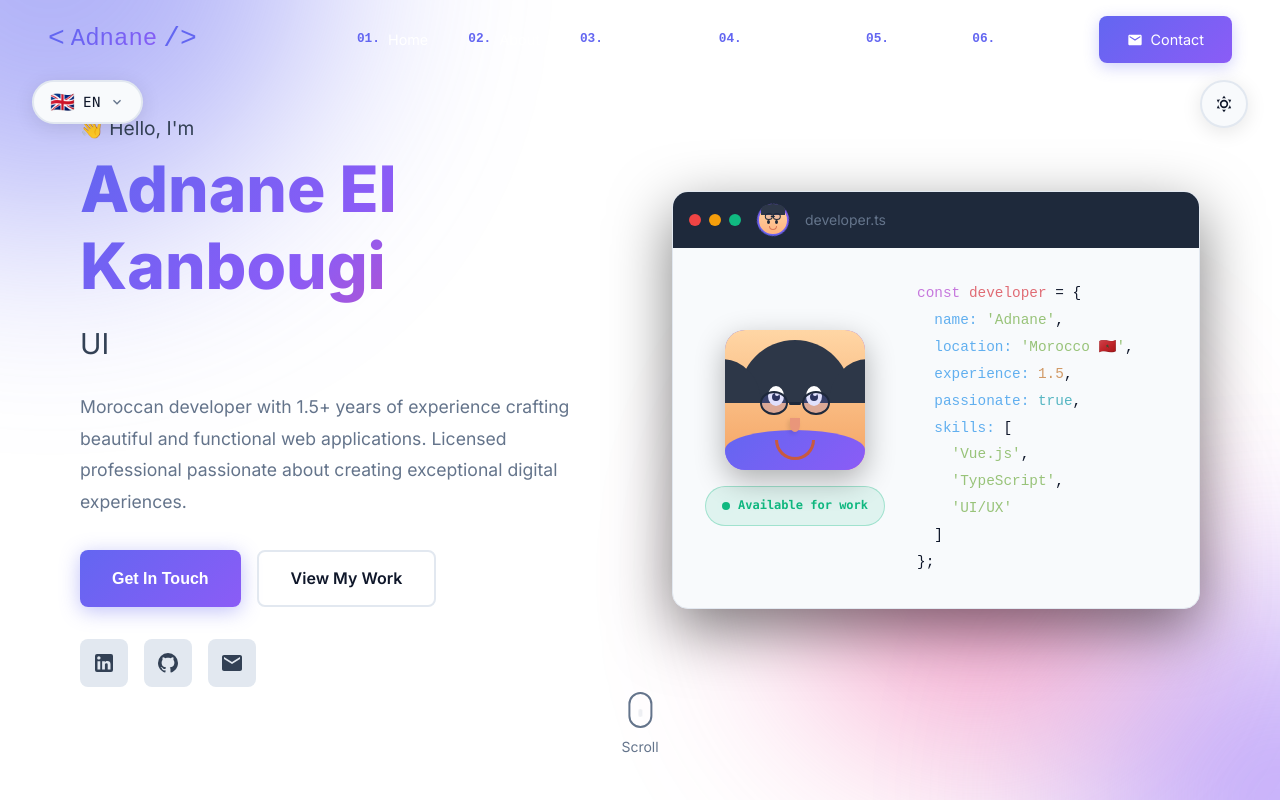
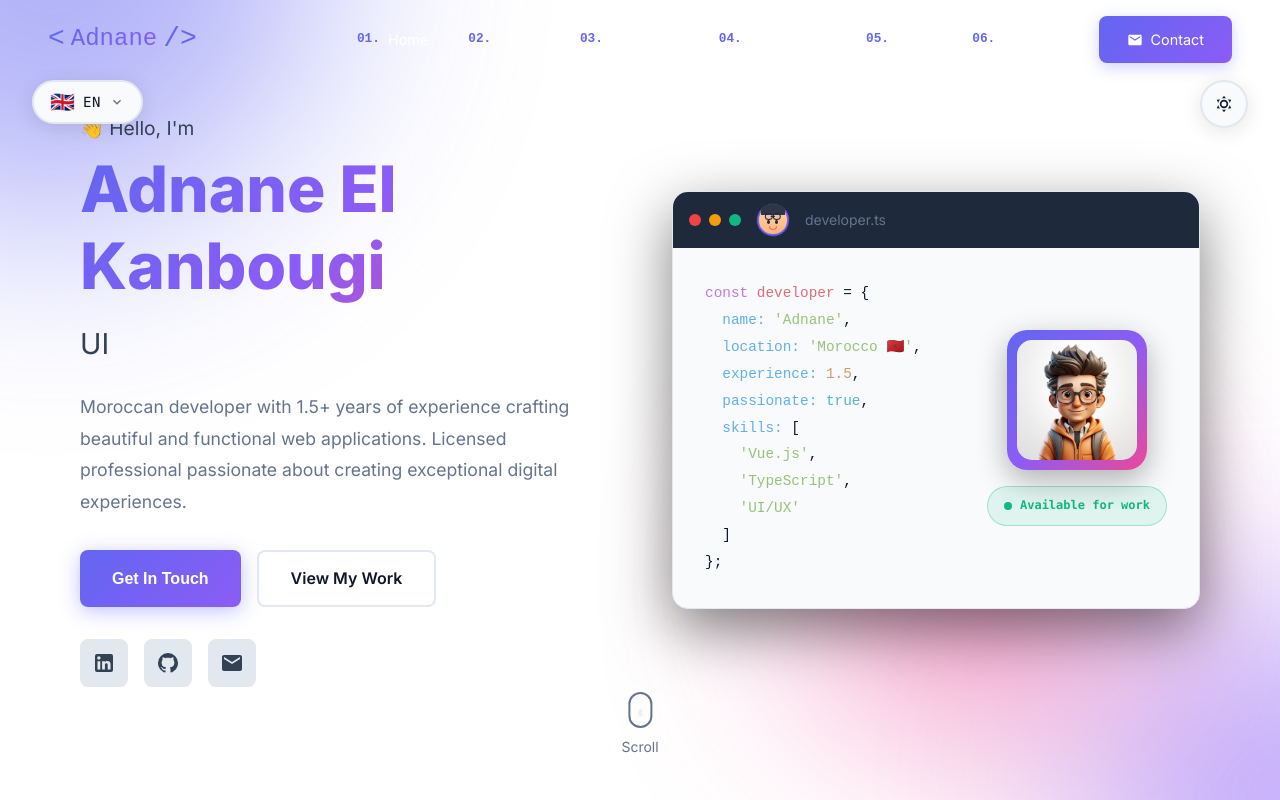
Before and after one commit to Adnane-elKanbouji/portfolio, a Vue app: page / in a window 1280 px wide. Shown: the top 800 px of the page. Built offline with nearby package versions, Linux system fonts and the light colour scheme.

Commit message:
added avatar profile in hero section

```diff
--- a/src/components/HeroSection.vue
+++ b/src/components/HeroSection.vue
@@ -125,34 +125,6 @@ const scrollToContact = () => {
                     </div>
                     <div class="window-content">
                         <div class="content-layout">
-                            <div class="profile-section">
-                                <div class="profile-image">
-                                    <div class="profile-avatar">
-                                        <div class="avatar-gradient"></div>
-                                        <div class="avatar-dev">
-                                            <div class="dev-hair"></div>
-                                            <div class="dev-face">
-                                                <div class="dev-eyes">
-                                                    <div class="dev-eye left"></div>
-                                                    <div class="dev-eye right"></div>
-                                                </div>
-                                                <div class="dev-glasses">
-                                                    <div class="dev-lens left"></div>
-                                                    <div class="dev-lens right"></div>
-                                                    <div class="dev-bridge"></div>
-                                                </div>
-                                                <div class="dev-nose"></div>
-                                                <div class="dev-mouth"></div>
-                                            </div>
-                                            <div class="dev-shoulders"></div>
-                                        </div>
-                                    </div>
-                                    <div class="profile-status">
-                                        <span class="status-dot"></span>
-                                        <span class="status-text">Available for work</span>
-                                    </div>
-                                </div>
-                            </div>
                             <div class="code-section">
                                 <code>
                   <span class="keyword">const</span> <span class="variable">developer</span> = {<br/>
@@ -167,6 +139,18 @@ const scrollToContact = () => {
                   &nbsp;&nbsp;]<br/>
                   };
                 </code>
+                            </div>
+                            <div class="profile-section">
+                                <div class="profile-image">
+                                    <div class="profile-avatar">
+                                        <img src="../assets/avatar.avif" alt="Adnane Developer Avatar"
+                                            class="avatar-image" />
+                                    </div>
+                                    <div class="profile-status">
+                                        <span class="status-dot"></span>
+                                        <span class="status-text">Available for work</span>
+                                    </div>
+                                </div>
                             </div>
                         </div>
                     </div>
@@ -793,6 +777,20 @@ const scrollToContact = () => {
     border-radius: 20px;
     overflow: hidden;
     box-shadow: 0 10px 30px rgba(0, 0, 0, 0.3);
+    background: linear-gradient(135deg, var(--primary), var(--secondary), var(--accent));
+    padding: 5px;
+    display: flex;
+    align-items: center;
+    justify-content: center;
+}
+
+.avatar-image {
+    width: calc(100% - 10px);
+    height: calc(100% - 10px);
+    border-radius: 15px;
+    object-fit: cover;
+    display: block;
+    background: white;
 }
 
 .avatar-gradient {
@@ -813,172 +811,6 @@ const scrollToContact = () => {
     50% {
         transform: scale(1.1) rotate(10deg);
     }
-}
-
-.avatar-dev {
-    position: relative;
-    width: 100%;
-    height: 100%;
-    display: flex;
-    flex-direction: column;
-    align-items: center;
-    justify-content: center;
-    background: linear-gradient(180deg, #ffd6a5 0%, #f4a261 100%);
-}
-
-.dev-hair {
-    position: absolute;
-    top: 10px;
-    width: 80%;
-    height: 45%;
-    background: #2d3748;
-    border-radius: 60px 60px 0 0;
-    z-index: 2;
-}
-
-.dev-hair::before {
-    content: '';
-    position: absolute;
-    width: 35%;
-    height: 70%;
-    background: #2d3748;
-    border-radius: 0 100% 0 0;
-    left: -15%;
-    top: 30%;
-}
-
-.dev-hair::after {
-    content: '';
-    position: absolute;
-    width: 35%;
-    height: 70%;
-    background: #2d3748;
-    border-radius: 100% 0 0 0;
-    right: -15%;
-    top: 30%;
-}
-
-.dev-face {
-    position: relative;
-    margin-top: 45px;
-    z-index: 3;
-}
-
-.dev-eyes {
-    display: flex;
-    gap: 22px;
-    margin-bottom: 8px;
-}
-
-.dev-eye {
-    width: 16px;
-    height: 20px;
-    background: white;
-    border-radius: 50%;
-    position: relative;
-    animation: devBlink 5s infinite;
-}
-
-.dev-eye::after {
-    content: '';
-    position: absolute;
-    width: 8px;
-    height: 8px;
-    background: #1e293b;
-    border-radius: 50%;
-    top: 7px;
-    left: 4px;
-}
-
-.dev-eye::before {
-    content: '';
-    position: absolute;
-    width: 4px;
-    height: 4px;
-    background: white;
-    border-radius: 50%;
-    top: 6px;
-    left: 7px;
-    z-index: 1;
-}
-
-@keyframes devBlink {
-
-    0%,
-    49%,
-    51%,
-    100% {
-        transform: scaleY(1);
-    }
-
-    50% {
-        transform: scaleY(0.1);
-    }
-}
-
-.dev-glasses {
-    position: absolute;
-    top: 5px;
-    left: 50%;
-    transform: translateX(-50%);
-    width: 70px;
-    height: 30px;
-    z-index: 4;
-}
-
-.dev-lens {
-    position: absolute;
-    width: 28px;
-    height: 24px;
-    border: 2.5px solid #1e293b;
-    border-radius: 50%;
-    background: rgba(99, 102, 241, 0.2);
-}
-
-.dev-lens.left {
-    left: 0;
-}
-
-.dev-lens.right {
-    right: 0;
-}
-
-.dev-bridge {
-    position: absolute;
-    width: 12px;
-    height: 3px;
-    background: #1e293b;
-    border-radius: 2px;
-    top: 11px;
-    left: 50%;
-    transform: translateX(-50%);
-}
-
-.dev-nose {
-    width: 10px;
-    height: 14px;
-    background: #e9967a;
-    border-radius: 0 0 50% 50%;
-    margin: 12px auto 8px;
-    box-shadow: -2px 2px 4px rgba(0, 0, 0, 0.1);
-}
-
-.dev-mouth {
-    width: 40px;
-    height: 20px;
-    border: 3px solid #c85a3f;
-    border-top: none;
-    border-radius: 0 0 40px 40px;
-    margin: 0 auto;
-}
-
-.dev-shoulders {
-    position: absolute;
-    bottom: 0;
-    width: 100%;
-    height: 40px;
-    background: linear-gradient(135deg, var(--primary), var(--secondary));
-    border-radius: 50% 50% 0 0;
 }
 
 .profile-status {
```
Also changed, not shown: src/assets/avatar.avif (added).
